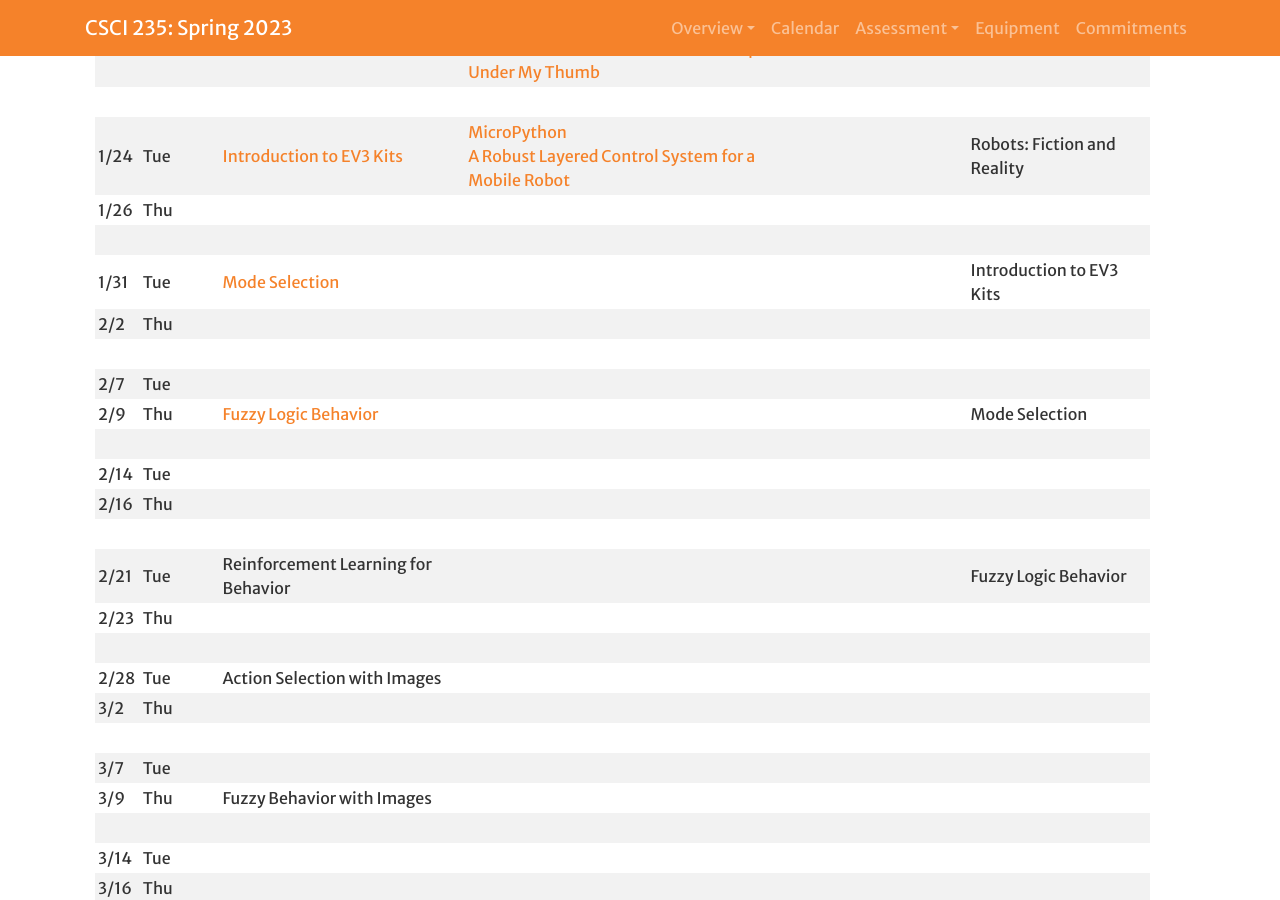
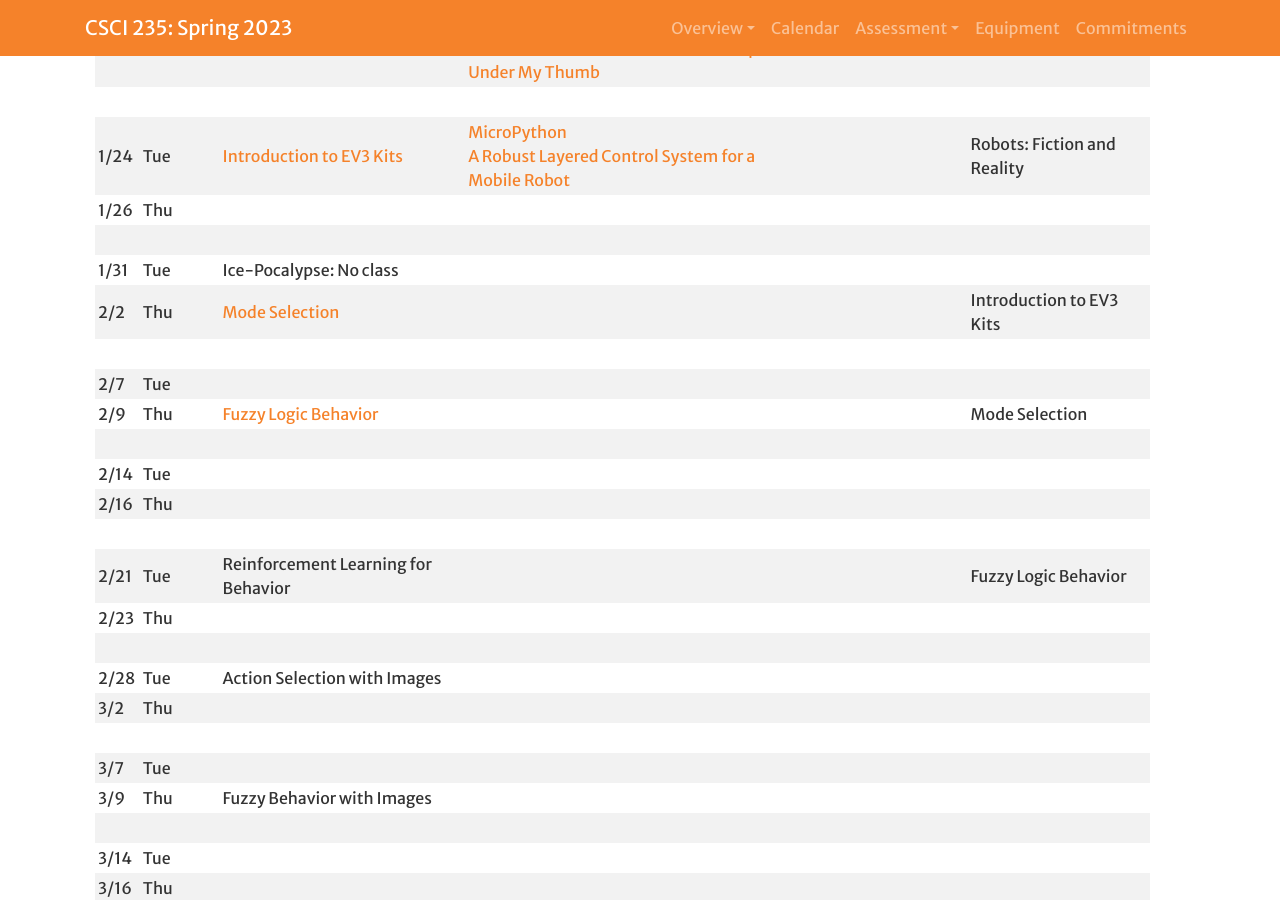
Before and after one commit to Hendrix-CS/csci235, a Jekyll site: the page built from index.md, in a window 1280 px wide and 900 px high, scrolled down 1395 px. Built offline with Jekyll 4.4.1, drawn with Linux system fonts in a browser that asks for light colours; a script that is not in the unit is left out; our own code applies the rules of GitHub Pages for plain Markdown files.

Commit message:
Edited calendar because of ice day.

```diff
--- a/index.md
+++ b/index.md
@@ -37,8 +37,8 @@ Upon completing this course, our goal is for you to be able to:
 | 1/24 | Tue | [Introduction to EV3 Kits]({{site.baseurl}}/projects/avoid.html) | [MicroPython](https://pybricks.com/ev3-micropython/) <br> [A Robust Layered Control System for a Mobile Robot]({{site.baseurl}}/readings/Robust_Control.pdf) | | Robots: Fiction and Reality |
 | 1/26 | Thu |  |  |  |  |
 |      |
-| 1/31 | Tue | [Mode Selection]({{site.baseurl}}/projects/modes.html) |  |  | Introduction to EV3 Kits |
-| 2/2  | Thu |  |  |  |  |
+| 1/31 | Tue | Ice-Pocalypse: No class |
+| 2/2  | Thu | [Mode Selection]({{site.baseurl}}/projects/modes.html) |  |  | Introduction to EV3 Kits |
 |      |
 | 2/7  | Tue |  |  |  |  |
 | 2/9  | Thu | [Fuzzy Logic Behavior]({{site.baseurl}}/projects/fuzzy.html) |  |   | Mode Selection |
```
Also changed, not shown: projects/modes.md (+7 -7 lines).
